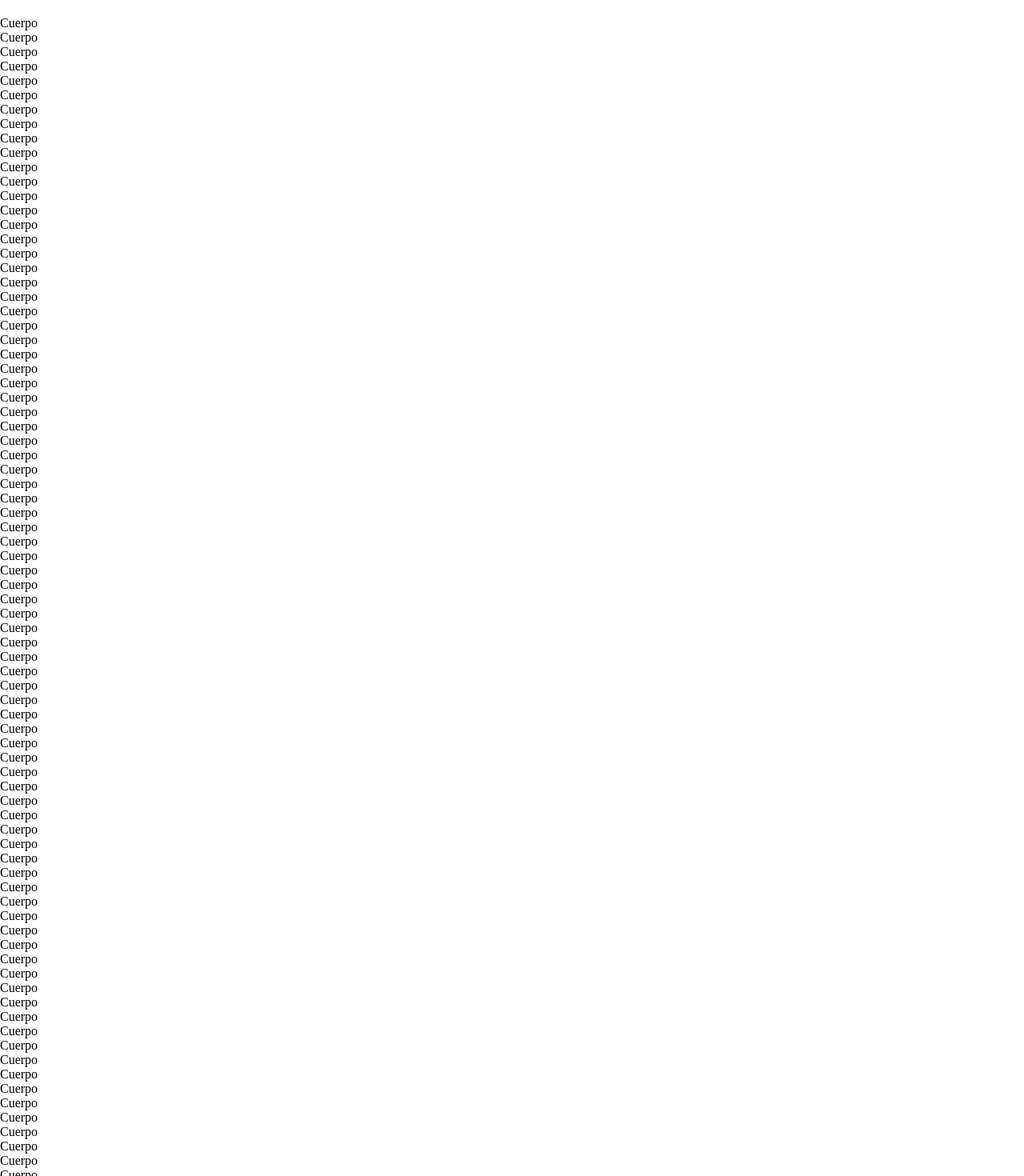
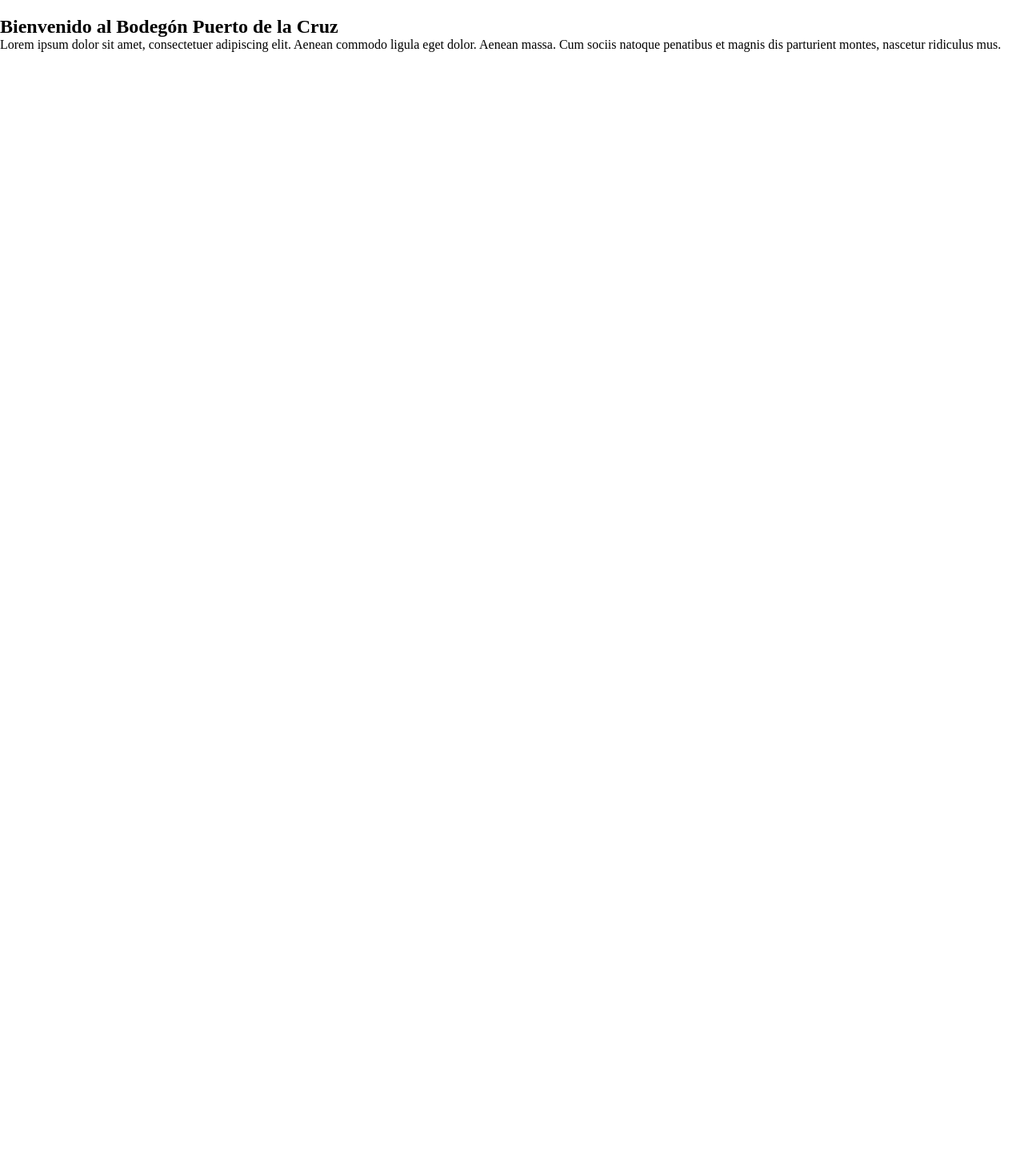
Before and after one commit to lauraschoerken/bodegon-puerto-cruz, a React (Vite) app: page / in a window 1280 px wide. Shown: the part 80-1550 px from the top of the page at 80% size. After the commit the page ends 800 px from the top, so only its background shows below. Built offline with nearby package versions, Linux system fonts and the light colour scheme.

Commit message:
feat: add home-welcome

```diff
--- a/src/components/Home/components/HomeComponent.tsx
+++ b/src/components/Home/components/HomeComponent.tsx
@@ -9,22 +9,17 @@
 				<Header />
 			</div>
 			<div className='body'>
-				<p>Cuerpo</p>
-				<p>Cuerpo</p> <p>Cuerpo</p> <p>Cuerpo</p> <p>Cuerpo</p> <p>Cuerpo</p> <p>Cuerpo</p>{' '}
-				<p>Cuerpo</p> <p>Cuerpo</p> <p>Cuerpo</p> <p>Cuerpo</p> <p>Cuerpo</p> <p>Cuerpo</p>{' '}
-				<p>Cuerpo</p> <p>Cuerpo</p> <p>Cuerpo</p> <p>Cuerpo</p> <p>Cuerpo</p> <p>Cuerpo</p>{' '}
-				<p>Cuerpo</p> <p>Cuerpo</p> <p>Cuerpo</p> <p>Cuerpo</p> <p>Cuerpo</p> <p>Cuerpo</p>{' '}
-				<p>Cuerpo</p> <p>Cuerpo</p> <p>Cuerpo</p> <p>Cuerpo</p> <p>Cuerpo</p> <p>Cuerpo</p>{' '}
-				<p>Cuerpo</p> <p>Cuerpo</p> <p>Cuerpo</p> <p>Cuerpo</p> <p>Cuerpo</p> <p>Cuerpo</p>{' '}
-				<p>Cuerpo</p> <p>Cuerpo</p> <p>Cuerpo</p> <p>Cuerpo</p> <p>Cuerpo</p> <p>Cuerpo</p>{' '}
-				<p>Cuerpo</p> <p>Cuerpo</p> <p>Cuerpo</p> <p>Cuerpo</p> <p>Cuerpo</p> <p>Cuerpo</p>{' '}
-				<p>Cuerpo</p> <p>Cuerpo</p> <p>Cuerpo</p> <p>Cuerpo</p> <p>Cuerpo</p> <p>Cuerpo</p>{' '}
-				<p>Cuerpo</p> <p>Cuerpo</p> <p>Cuerpo</p> <p>Cuerpo</p> <p>Cuerpo</p> <p>Cuerpo</p>{' '}
-				<p>Cuerpo</p> <p>Cuerpo</p> <p>Cuerpo</p> <p>Cuerpo</p> <p>Cuerpo</p> <p>Cuerpo</p>{' '}
-				<p>Cuerpo</p> <p>Cuerpo</p> <p>Cuerpo</p> <p>Cuerpo</p> <p>Cuerpo</p> <p>Cuerpo</p>{' '}
-				<p>Cuerpo</p> <p>Cuerpo</p> <p>Cuerpo</p> <p>Cuerpo</p> <p>Cuerpo</p> <p>Cuerpo</p>{' '}
-				<p>Cuerpo</p> <p>Cuerpo</p> <p>Cuerpo</p> <p>Cuerpo</p> <p>Cuerpo</p> <p>Cuerpo</p>{' '}
-				<p>Cuerpo</p> <p>Cuerpo</p>
+				<div className='welcome'>
+					<div>
+						{' '}
+						<h2>Bienvenido al Bodegón Puerto de la Cruz</h2>
+						<p>
+							Lorem ipsum dolor sit amet, consectetuer adipiscing elit. Aenean commodo ligula eget
+							dolor. Aenean massa. Cum sociis natoque penatibus et magnis dis parturient montes,
+							nascetur ridiculus mus.
+						</p>
+					</div>
+				</div>
 			</div>
 		</div>
 	)
```
